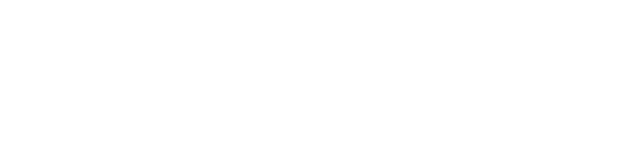
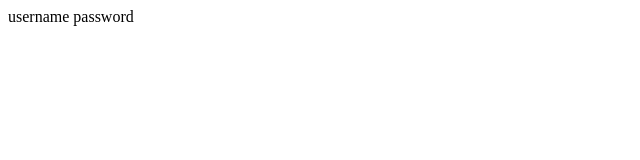
Before and after one commit to JoelNGeorge/SampleProject, a plain HTML site: page index.html in a window 1280 px wide. Shown: the whole page, without its empty margins (0-640 px from the left). Drawn offline with Linux system fonts and the light colour scheme.

Commit message:
Login fields added

```diff
--- a/index.html
+++ b/index.html
@@ -1,2 +1,4 @@
 <html>
+username
+password
 </html>
```
